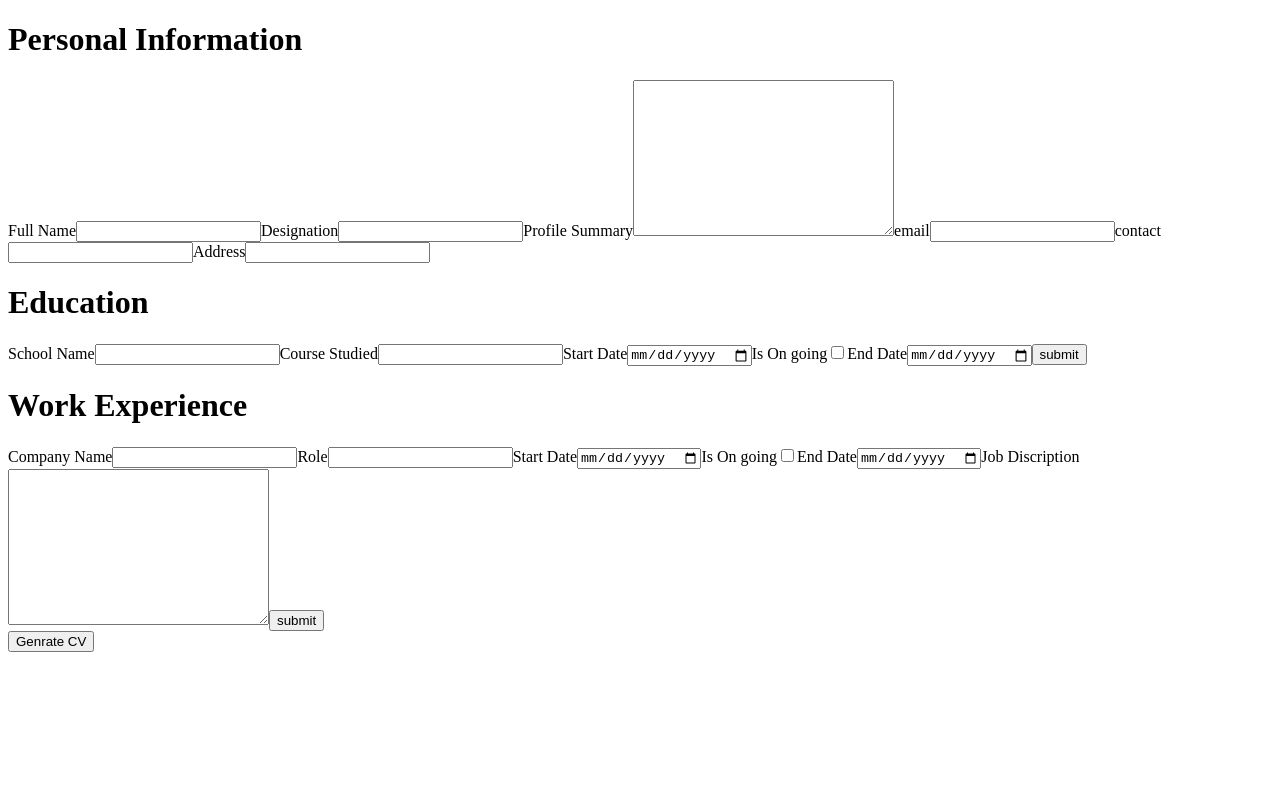
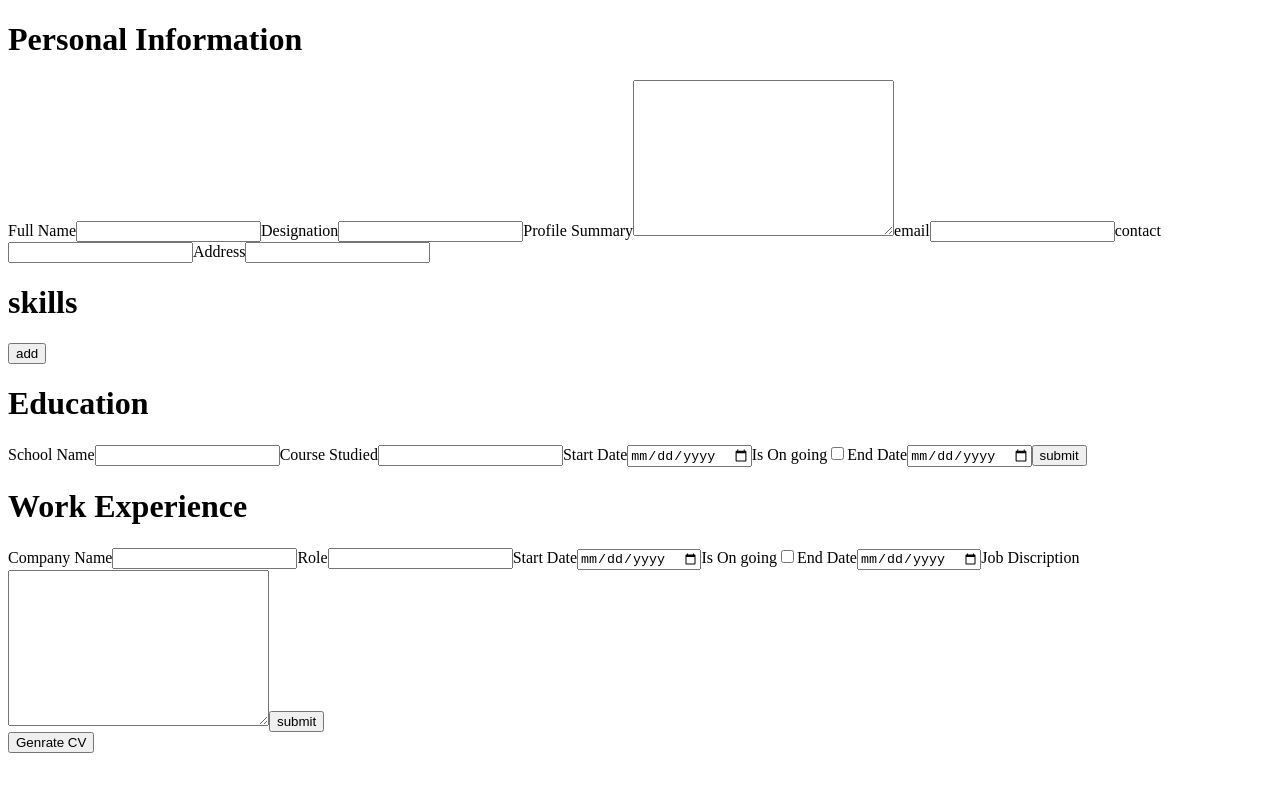
Before and after one commit to sinan-894/cv-app, a React (Vite) app: page / in a window 1280 px wide. Shown: the top 792 px of the page. Built offline with nearby package versions, Linux system fonts and the light colour scheme.

Commit message:
Add skill input section in form

```diff
--- a/src/components.jsx
+++ b/src/components.jsx
@@ -5,7 +5,8 @@ import { getLastNumber } from "./functions";
 export default  function App(){
     const [data,setData] = useState({
         educationList:[],
-        workList:[]
+        workList:[],
+        skillList:[],
     })
 
     const [diplayResume,setDisplayResume] = useState(false)
@@ -31,6 +32,8 @@ function Data({onSubmit,data,genrate}){
     const [workDataId,setWorkDataId] = useState(0)
     const [educationInputMode,setEducationInputMode] =  useState(true)
     const [educationDataId,setEducationDataId] = useState(0)
+    const [skill,setSkill] = useState('')
+    const [isSkillAdd,setIsSkillAdd] = useState(false)
 
     const handleGenrate = ()=>{
         onSubmit({
@@ -53,6 +56,7 @@ function Data({onSubmit,data,genrate}){
     }
 
 
+
     const handleAddForWork = (id)=>{
         setWorkInputMode(true)
         setWorkDataId(id)
@@ -69,6 +73,29 @@ function Data({onSubmit,data,genrate}){
         onSubmit({
             ...data,
             workList:data.workList.filter(work=>work!=workToDelete)
+        })
+    }
+
+    const handleAddSkills = ()=>{
+        if(isSkillAdd){
+            setIsSkillAdd(false)
+            onSubmit({
+                ...data,
+                skillList:[...data.skillList,skill]
+            })
+            setSkill("")
+
+        }
+        else{
+            setIsSkillAdd(true)
+
+        }
+    }
+
+    const handleDeleteSkills = (s)=>{
+        onSubmit({
+            ...data,
+            skillList:data.skillList.filter(skill=>(skill!=s))
         })
     }
 
@@ -95,6 +122,22 @@ function Data({onSubmit,data,genrate}){
                 </form>
 
             </div>
+
+            <div className="skill-container">
+                <h1>skills</h1>
+                <div className="skills">
+                    {
+                        data.skillList.map(s=>(
+                            <>
+                            {s}<button onClick={()=>handleDeleteSkills(s)}>delete</button>
+                            </>
+                        ))
+                    }
+                </div>
+                {isSkillAdd && <input type="text" value={skill} onChange={(e)=>setSkill(e.target.value)}/>}
+                <button onClick={handleAddSkills}>add</button>
+            </div>
+
             <div className="education-container">
                 <h1>Education</h1>
                 {
```
